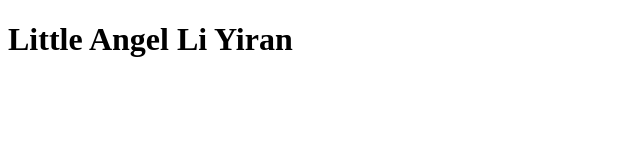
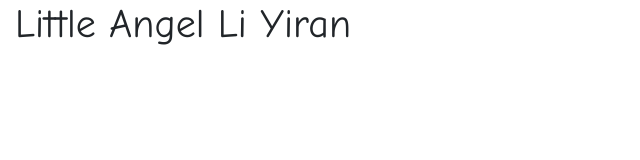
Before and after one commit to Ds767/ln, a plain HTML site: page index.html in a window 1280 px wide. Shown: the whole page, without its empty margins (0-640 px from the left). Drawn offline with nearby package versions, Linux system fonts and the light colour scheme.

Commit message:
Update index.html

```diff
--- a/index.html
+++ b/index.html
@@ -1,13 +1,39 @@
 <!DOCTYPE html>
-<html>
+<html lang="zh">
 	<head>
+		<!-- Required meta tags -->
 		<meta charset="UTf-8">
+
+		<!-- Bootstrap CSS -->
+		<link rel="stylesheet" href="https://stackpath.bootstrapcdn.com/bootstrap/4.3.1/css/bootstrap.min.css" integrity="sha384-ggOyR0iXCbMQv3Xipma34MD+dH/1fQ784/j6cY/iJTQUOhcWr7x9JvoRxT2MZw1T" crossorigin="anonymous">
+		<!--
+		<link rel="stylesheet" href="https://stackpath.bootstrapcdn.com/font-awesome/4.7.0/css/font-awesome.min.css">
+		-->
+
+		<!-- Title -->
 		<title>Miss Beauty</title>
+		<!-- Style -->
+		<style>
+		h1 {
+				font-family:"Comic Sans MS", cursive, sans-serif;
+		}
 
+		</style>
 	</head>
+
+	<!-- Body -->
 	<body>
-		<div>
+		<div class="container-fluid">
 			<h1>Little Angel Li Yiran</h1>
 		</div>
+
+
+		<!-- Optional JavaScript -->
+		<!-- jQuery first, then Popper.js, then Bootstrap JS -->
+		<!--
+		<script src="https://cdn.bootcss.com/jquery/3.2.1/jquery.slim.min.js" integrity="sha384-KJ3o2DKtIkvYIK3UENzmM7KCkRr/rE9/Qpg6aAZGJwFDMVNA/GpGFF93hXpG5KkN" crossorigin="anonymous"></script>
+		<script src="https://cdn.bootcss.com/popper.js/1.12.9/umd/popper.min.js" integrity="sha384-ApNbgh9B+Y1QKtv3Rn7W3mgPxhU9K/ScQsAP7hUibX39j7fakFPskvXusvfa0b4Q" crossorigin="anonymous"></script>
+		<script src="https://cdn.bootcss.com/bootstrap/4.0.0/js/bootstrap.min.js" integrity="sha384-JZR6Spejh4U02d8jOt6vLEHfe/JQGiRRSQQxSfFWpi1MquVdAyjUar5+76PVCmYl" crossorigin="anonymous"></script>
+		-->
 	</body>
 </html>
```
